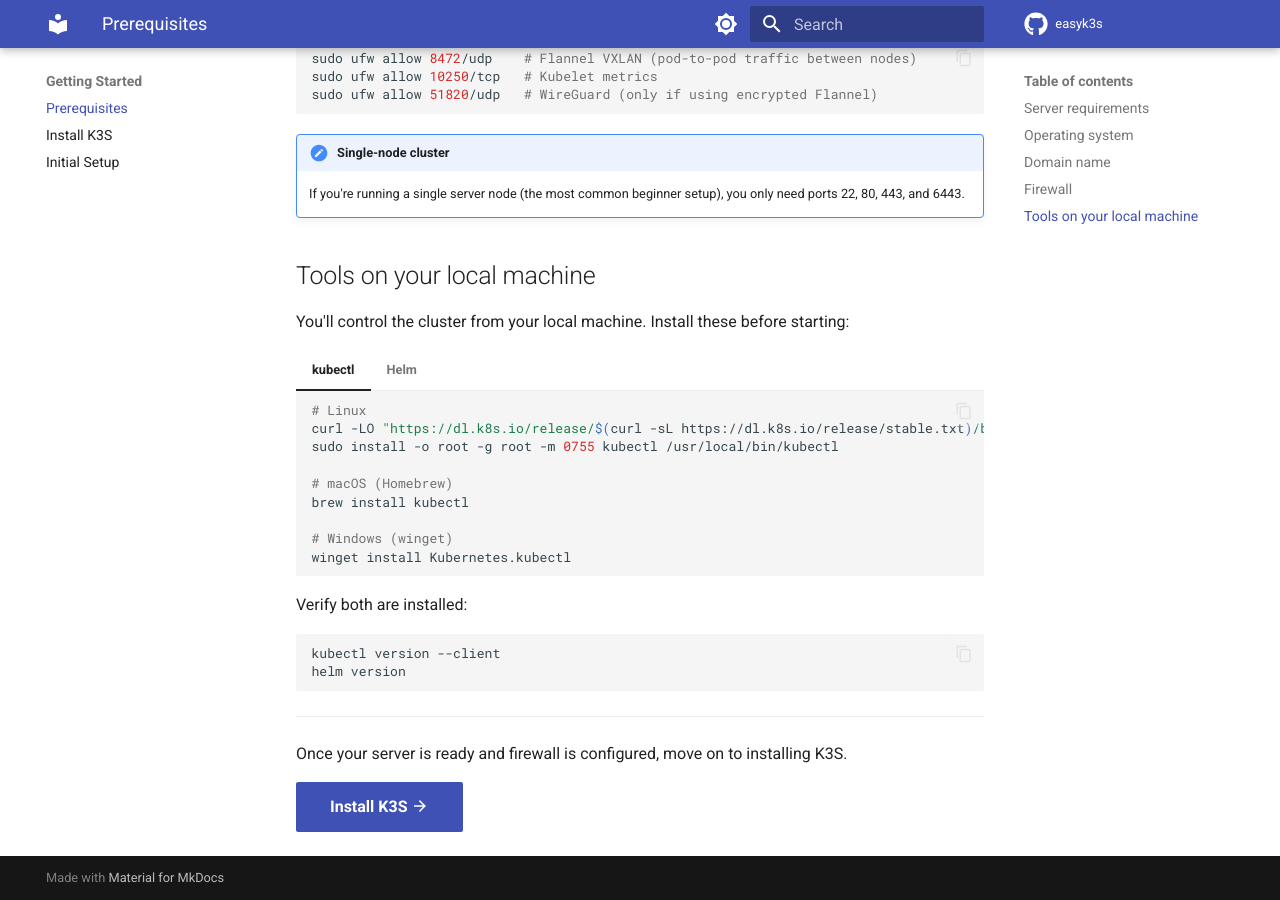
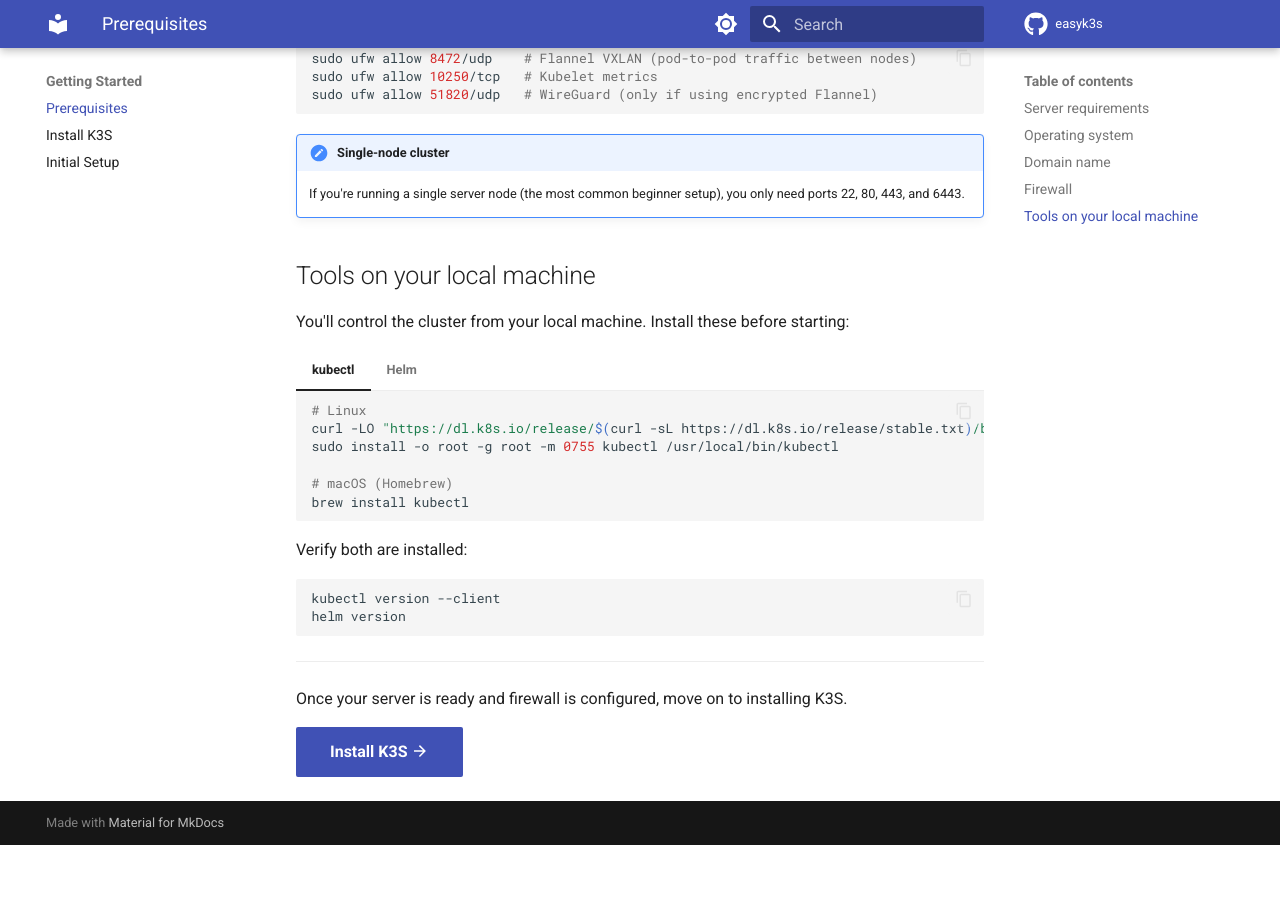
Before and after one commit to persunde/easyk3s, an MkDocs documentation site: the page built from docs/getting-started/prerequisites.md, in a window 1280 px wide and 900 px high, scrolled down 1958 px. Built offline with MkDocs 1.6.1 and Material for MkDocs 9.7.7, drawn with Linux system fonts in a browser that asks for light colours; comment, search, counter and statistics services are not loaded; after the commit the page ends 2803 px from its top, so only the background shows below that.

Commit message:
feat: remove comment about Windows

````diff
--- a/docs/getting-started/prerequisites.md
+++ b/docs/getting-started/prerequisites.md
@@ -95,9 +95,6 @@ You'll control the cluster from your local machine. Install these before startin
 
     # macOS (Homebrew)
     brew install kubectl
-
-    # Windows (winget)
-    winget install Kubernetes.kubectl
     ```
 
 === "Helm"
@@ -107,9 +104,6 @@ You'll control the cluster from your local machine. Install these before startin
 
     # macOS (Homebrew)
     brew install helm
-
-    # Windows (winget)
-    winget install Helm.Helm
     ```
 
 Verify both are installed:
````
